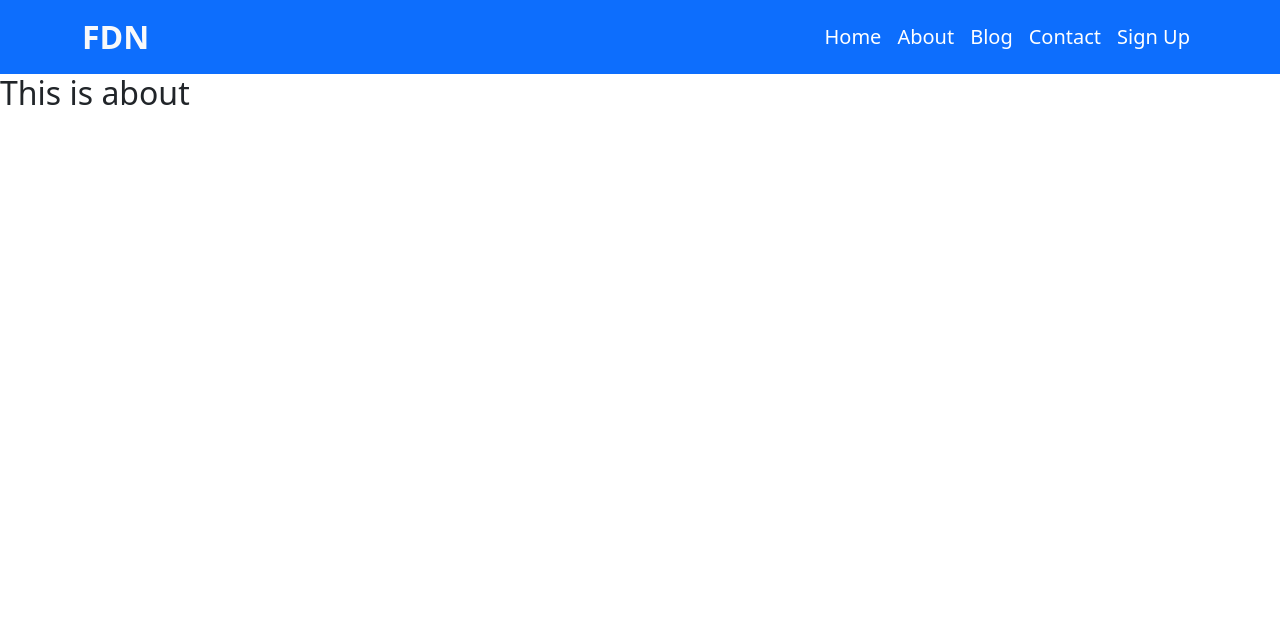
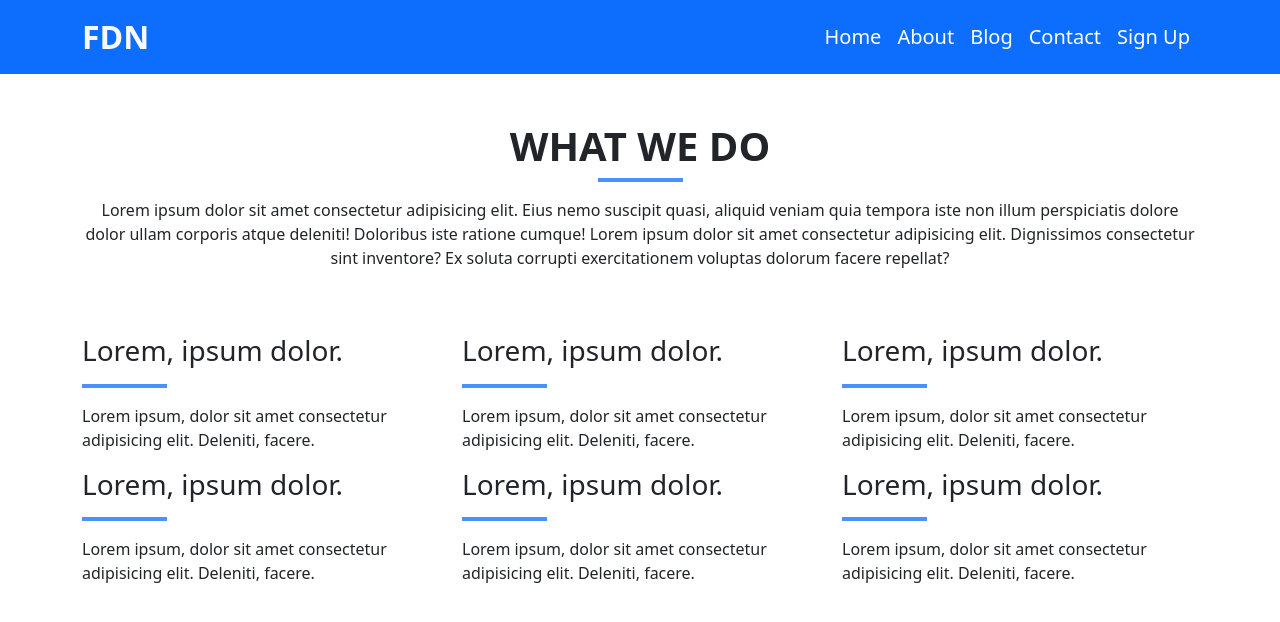
Before and after one commit to rshihab21/fdn-learning, a React (Vite) app: page /about in a window 1280 px wide. Shown: the top 622 px of the page. Built offline with nearby package versions, Linux system fonts and the light colour scheme.

Commit message:
Adding about page details and not found page also

```diff
--- /dev/null
+++ b/src/components/About/About.css
@@ -0,0 +1,7 @@
+.about-hr {
+  width: 85px;
+  margin: auto;
+}
+.details-hr {
+  width: 85px;
+}
--- a/src/components/About/About.jsx
+++ b/src/components/About/About.jsx
@@ -1,10 +1,27 @@
 import React from "react";
+import { Container, Row } from "react-bootstrap";
+import "./About.css";
+import AboutDetails from "../AboutDetails/AboutDetails";
 
 const About = () => {
   return (
-    <div>
-      <h2>This is about</h2>
-    </div>
+    <Container>
+      <Row>
+        <div className="text-center py-5">
+          <h3 className="fs-1 text-uppercase fw-bold">What We Do</h3>
+          <hr className="border border-primary about-hr border-2 opacity-75"></hr>
+          <p className="mt-3">
+            Lorem ipsum dolor sit amet consectetur adipisicing elit. Eius nemo
+            suscipit quasi, aliquid veniam quia tempora iste non illum
+            perspiciatis dolore dolor ullam corporis atque deleniti! Doloribus
+            iste ratione cumque! Lorem ipsum dolor sit amet consectetur
+            adipisicing elit. Dignissimos consectetur sint inventore? Ex soluta
+            corrupti exercitationem voluptas dolorum facere repellat?
+          </p>
+        </div>
+        <AboutDetails></AboutDetails>
+      </Row>
+    </Container>
   );
 };
 
--- /dev/null
+++ b/src/components/AboutDetails/AboutDetails.jsx
@@ -0,0 +1,63 @@
+import React from "react";
+import { Col, Container, Row } from "react-bootstrap";
+
+const AboutDetails = () => {
+  return (
+    <Container>
+      <Row>
+        <Col md={4}>
+          <h3>Lorem, ipsum dolor.</h3>
+          <hr className="border border-primary details-hr border-2 opacity-75" />
+          <p>
+            Lorem ipsum, dolor sit amet consectetur adipisicing elit. Deleniti,
+            facere.
+          </p>
+        </Col>
+        <Col md={4}>
+          <h3>Lorem, ipsum dolor.</h3>
+          <hr className="border border-primary details-hr border-2 opacity-75" />
+          <p>
+            Lorem ipsum, dolor sit amet consectetur adipisicing elit. Deleniti,
+            facere.
+          </p>
+        </Col>
+        <Col md={4}>
+          <h3>Lorem, ipsum dolor.</h3>
+          <hr className="border border-primary details-hr border-2 opacity-75" />
+          <p>
+            Lorem ipsum, dolor sit amet consectetur adipisicing elit. Deleniti,
+            facere.
+          </p>
+        </Col>
+      </Row>
+      <Row>
+        <Col md={4}>
+          <h3>Lorem, ipsum dolor.</h3>
+          <hr className="border border-primary details-hr border-2 opacity-75" />
+          <p>
+            Lorem ipsum, dolor sit amet consectetur adipisicing elit. Deleniti,
+            facere.
+          </p>
+        </Col>
+        <Col md={4}>
+          <h3>Lorem, ipsum dolor.</h3>
+          <hr className="border border-primary details-hr border-2 opacity-75" />
+          <p>
+            Lorem ipsum, dolor sit amet consectetur adipisicing elit. Deleniti,
+            facere.
+          </p>
+        </Col>
+        <Col md={4}>
+          <h3>Lorem, ipsum dolor.</h3>
+          <hr className="border border-primary details-hr border-2 opacity-75" />
+          <p>
+            Lorem ipsum, dolor sit amet consectetur adipisicing elit. Deleniti,
+            facere.
+          </p>
+        </Col>
+      </Row>
+    </Container>
+  );
+};
+
+export default AboutDetails;
--- /dev/null
+++ b/src/components/NotFound/NotFound.jsx
@@ -0,0 +1,26 @@
+import React from "react";
+import { Container, Row } from "react-bootstrap";
+import { Link } from "react-router-dom";
+import notfoundimg from "../../assets/images/404.png";
+
+const NotFound = () => {
+  return (
+    <Container>
+      <Row className="text-center">
+        <h3>Page Not Found</h3>
+        <h5>404 Error</h5>
+        <img
+          style={{ width: "568px", margin: "auto" }}
+          className="img-fluid"
+          src={notfoundimg}
+          alt=""
+        />
+        <p>
+          Something wrong <Link to="/">Click</Link>
+        </p>
+      </Row>
+    </Container>
+  );
+};
+
+export default NotFound;
--- a/src/routes/Router.jsx
+++ b/src/routes/Router.jsx
@@ -7,11 +7,13 @@ import Contact from "../components/Contact/Contact";
 import ServiceDetails from "../components/ServiceDetails/ServiceDetails";
 import SignUp from "../components/SignUp/SignUp";
 import Login from "../components/Login/Login";
+import NotFound from "../components/NotFound/NotFound";
 
 const router = createBrowserRouter([
   {
     path: "/",
     element: <Layout></Layout>,
+    errorElement: <NotFound></NotFound>,
     children: [
       {
         path: "/",
```
Also changed, not shown: src/assets/images/404.png (added).
